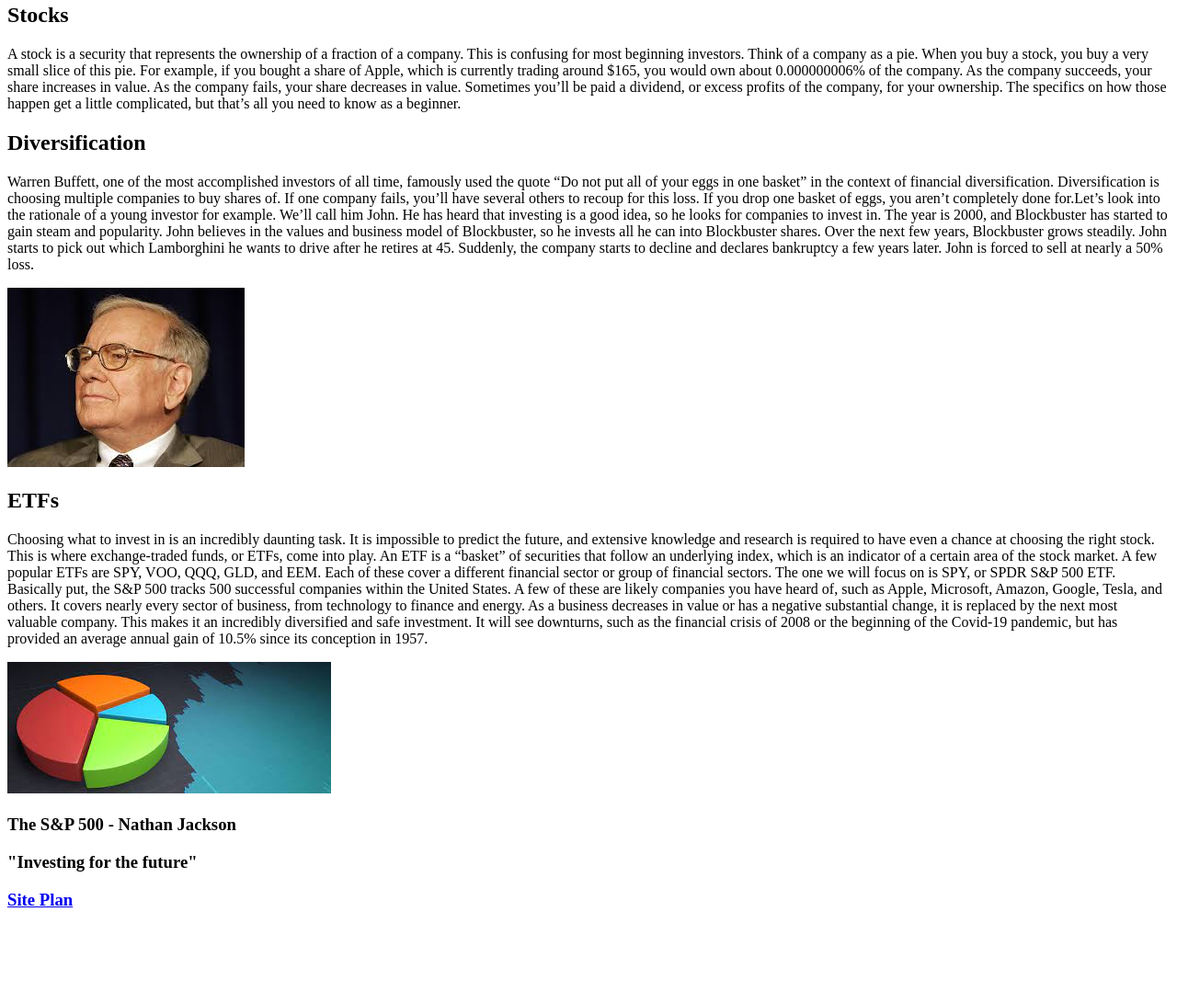
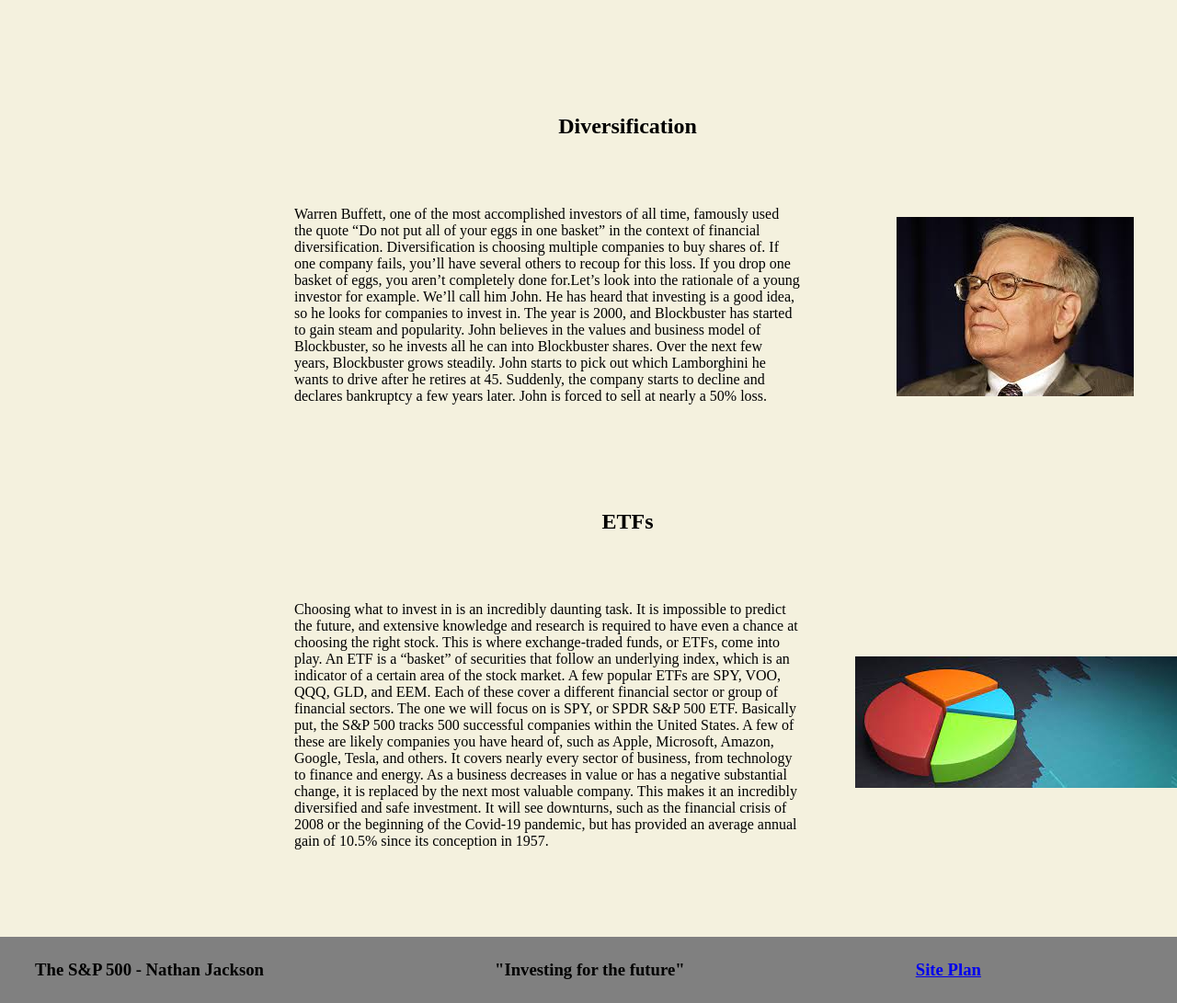
Before and after one commit to nathanrjackson/wdd130, a plain HTML site: page s&p500/index.html in a window 1280 px wide. Shown: the part 1095-2186 px from the top of the page at 92% size. Before the commit the page ends 2103 px from the top, so only its background shows below. Drawn offline with Linux system fonts and the light colour scheme.

Commit message:
start to css of main

```diff
--- a/s&p500/index.html
+++ b/s&p500/index.html
@@ -5,11 +5,13 @@
     <meta http-equiv="X-UA-Compatible" content="IE=edge">
     <meta name="viewport" content="width=device-width, initial-scale=1.0">
     <title>The S&P 500 | Overview</title>
+    <link rel="stylesheet" href="styles/styles.css">
 </head>
 <body>
+    <div id="content">
         <header>
             <a id="logo-link" href="index.html">
-            <img src="images/personal-logo.png" alt="logo reading S&P 500">
+                <img id="logo" src="images/personal-logo.png" alt="logo reading S&P 500">
             </a>
             <nav>
                 <a href="index.html">Overview</a>
@@ -46,5 +48,6 @@
             <h3>"Investing for the future"</h3>
             <h3><a href="site-plan.html">Site Plan</a></h3>
         </footer>
+    </div>
 </body>
 </html>
--- /dev/null
+++ b/s&p500/styles/styles.css
@@ -0,0 +1,154 @@
+* {
+    margin: 0;
+    /* border: 1px solid black; */
+}
+
+body {
+    background-color: #F4F1DE;
+}
+
+#logo {
+    width: 250px;
+    margin-left: 595px;
+    margin-top: -35px;
+}
+
+header {
+    display: grid;
+    background-color: rgb(92, 85, 85);
+}
+
+nav a {
+    text-align: center;
+    background-color: #E07A5F;
+    color: white;
+    text-decoration: none;
+    width: 250px;
+    height: 20px;
+    padding: 20px;
+}
+
+nav {
+    display: flex;
+    justify-content: space-around;
+}
+
+#content {
+    max-width: 1600px;
+    margin: 0 auto;
+    padding: 0 auto;
+}
+
+#start {
+    display: grid;
+    grid-template-columns: 1fr 3fr 1fr;
+}
+
+#start-img {
+    width: 100%;
+    height: 75%;
+}
+
+#start-msg {
+    grid-column: 2/3;
+    grid-row: 1/2;
+    margin-top: 225px;
+    color: white;
+    text-align: center;
+    background-color: rgba(125,125,125,0.4)
+}
+
+#start-box {
+    text-align: center;
+    grid-column: 1/4;
+    grid-row: 1/3;
+    z-index: -1;
+}
+
+.main-grid {
+    display: grid;
+    grid-template-columns: repeat(4, 1fr);
+    grid-template-rows: repeat(6, 1fr);
+}
+
+.stocks {
+    grid-column: 2/4;
+    grid-row: 1/2;
+}
+
+.stocks-title {
+    margin-bottom: 50px;
+    margin-top: -100px;
+    text-align: center;
+}
+
+.diverse {
+    grid-column: 2/4;
+    grid-row: 3/4;
+    display: grid;
+    grid-template-columns: 50px 500px 50px;
+    grid-template-rows: 100px 50px 50px;
+    margin-top: -35px;
+}
+
+.diverse-img {
+    grid-column: 3/4;
+    grid-row: 2/4;
+    margin-left: 105px;
+    margin-top: 12px;
+}
+
+.diverse-title {
+    grid-column: 1/4;
+    grid-row: 1/1;
+    text-align: center;
+    margin-left: 125px;
+}
+
+.diverse-text {
+    grid-column: 1/3;
+    grid-row: 2/4;
+}
+
+.etf {
+    grid-column: 2/4;
+    grid-row: 6/7;
+    display: grid;
+    grid-template-columns: 50px 500px 50px;
+    grid-template-rows: 100px 50px 50px;
+    margin-top: -100px;
+}
+
+.etf-img {
+    grid-column: 3/4;
+    grid-row: 2/4;
+    margin-left: 60px;
+    margin-top: 60px;
+}
+
+.etf-title {
+    grid-column: 1/4;
+    grid-row: 1/1;
+    text-align: center;
+    margin-left: 125px;
+}
+
+.etf-text {
+    grid-column: 1/3;
+    grid-row: 2/4;
+}
+
+footer {
+    background-color: gray;
+    padding-top: 0px;
+    padding-bottom: 0px;
+    margin-top: 200px;
+    display: flex;
+    justify-content: space-around;
+}
+
+h3 {
+    margin-right: 175px;
+    background-color: gray;
+    padding: 25px;
+}
```
Lines whose indentation alone changed are shown as unchanged.
